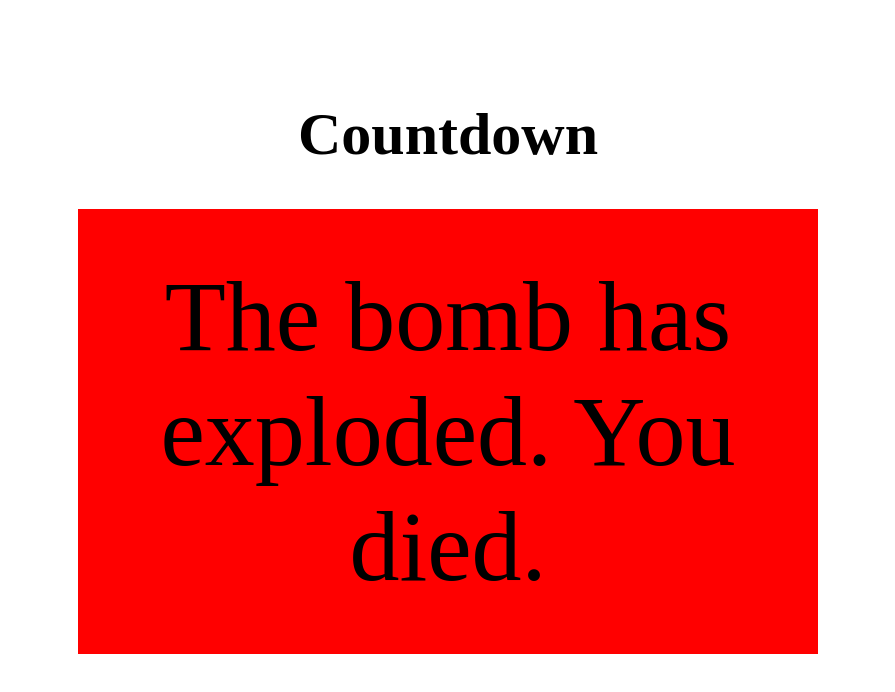
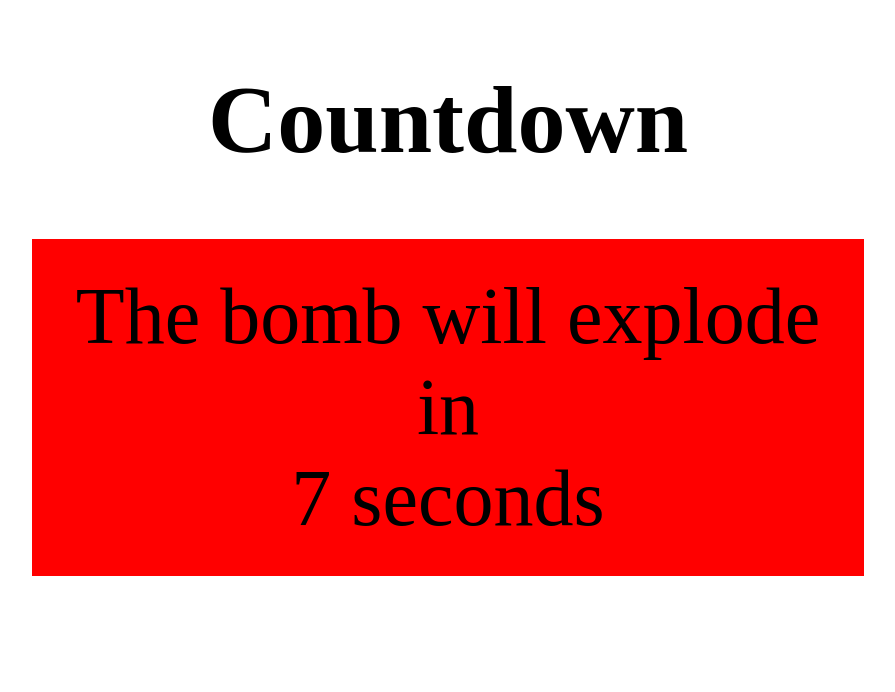
Before and after one commit to Lstedmanfalls/Countdown, a plain HTML site: page index.html in a window 1280 px wide. Shown: the whole page, without its empty margins (192-1087 px from the left). Drawn offline with Linux system fonts and the light colour scheme.

Commit message:
refactor

```diff
--- a/index.html
+++ b/index.html
@@ -11,7 +11,7 @@
     <div id="wrapper">
         <h1>Countdown</h1>
         <div id="content">
-            <p id = "countdown">The bomb will explode in:</p>
+            <p id = "countdown"></p>
             <p id="date"></p>
         </div>
     </div>
--- a/index.js
+++ b/index.js
@@ -1,24 +1,32 @@
-var futureDate = new Date("Aug 30, 2021 12:07:00").getTime();
-var color = setInterval(setColor, 1000);
-
-function setColor() {
-    var x = document.getElementById("content");
-    x.style.backgroundColor = x.style.backgroundColor == "red" ? "white" : "red";
+const setColor = () => {
+    const content = document.getElementById("content");
+    content.style.backgroundColor = content.style.backgroundColor == "red" ? "aqua" : "red";
 }
 
-var countdown = setInterval(function(){
-    var now = new Date().getTime();
-    var until = futureDate - now;
-    var days = Math.floor(until / (1000 * 60 * 60 * 24));
-    var hours = Math.floor((until % (1000 * 60 * 60 *24)) / (1000 * 60 * 60));
-    var minutes = Math.floor ((until % (1000 * 60 * 60)) / (1000 * 60));
-    var seconds = Math.floor ((until % (1000 * 60)) / 1000);
-
-    document.getElementById("date").innerHTML = minutes + " " + "mins " + "and" + " " + seconds + " " + "sec"
-    if (until < 0) {
-        clearInterval(countdown);
+const setTimer = () => {
+    diff = timerEnd - new Date().getTime();
+    const seconds = Math.floor ((diff % (1000 * 60)) / 1000);
+    document.getElementById("countdown").innerHTML = "The bomb will explode in"
+    document.getElementById("date").innerHTML = seconds + " " + "seconds"
+    if (diff <= 1000 ) {
+        content.style.backgroundColor = "white";
+        document.getElementById("countdown").innerHTML= ''
         document.getElementById("date").innerHTML = "The bomb has exploded. You died.";
-        document.getElementById("countdown").innerHTML= ''
+        clearInterval(timer);
         clearInterval(color);
         }
-    }, 1000);
+}
+
+let color;
+let timer;
+let timerEnd;
+
+const startTimer = () => {
+    const countdownSeconds = 10;
+    // Add two seconds to the desired time due to live server lag
+    timerEnd = new Date().getTime() + ((countdownSeconds + 2) * 1000);
+    timer = setInterval(setTimer, 1000);
+    color = setInterval(setColor, 1000);
+}
+
+startTimer();
--- a/style.css
+++ b/style.css
@@ -3,26 +3,26 @@
     padding: 0;
 }
 
-#wrapper{
+#wrapper {
     display: flex;
     flex-direction: column;
     align-items: center;
     justify-content: center;
 }
 
-#content{
-    padding:50px 50px;
-    background-color:aqua;
-    width:50%;
+#content {
+    padding:2rem;
+    background-color:white;
+    width:60%;
     display: flex;
     flex-direction: column;
     justify-content: center;
     align-items: center;
-    font-size:100px;
+    font-size:5rem;
     text-align: center;
 }
 
-h1{
-    margin: 100px 0 40px 0;
-    font-size: 60px;
+h1 {
+    margin: 4rem;
+    font-size: 6rem;
 }
```
Also changed, not shown: 1 other file.
